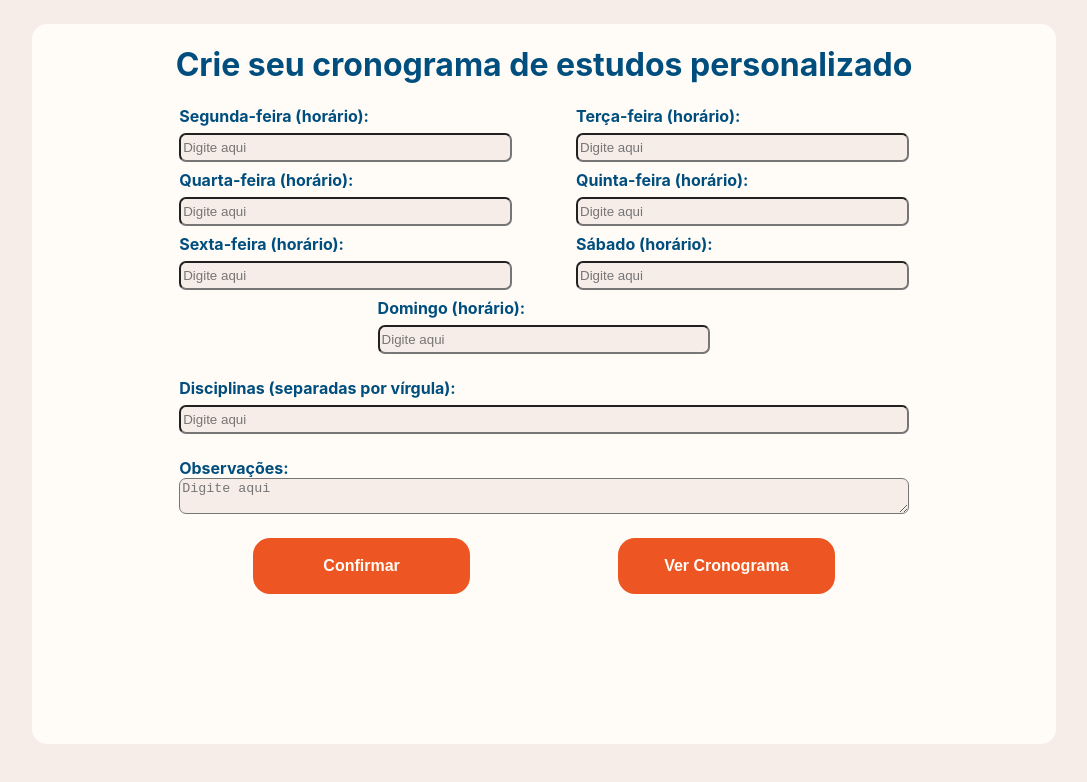
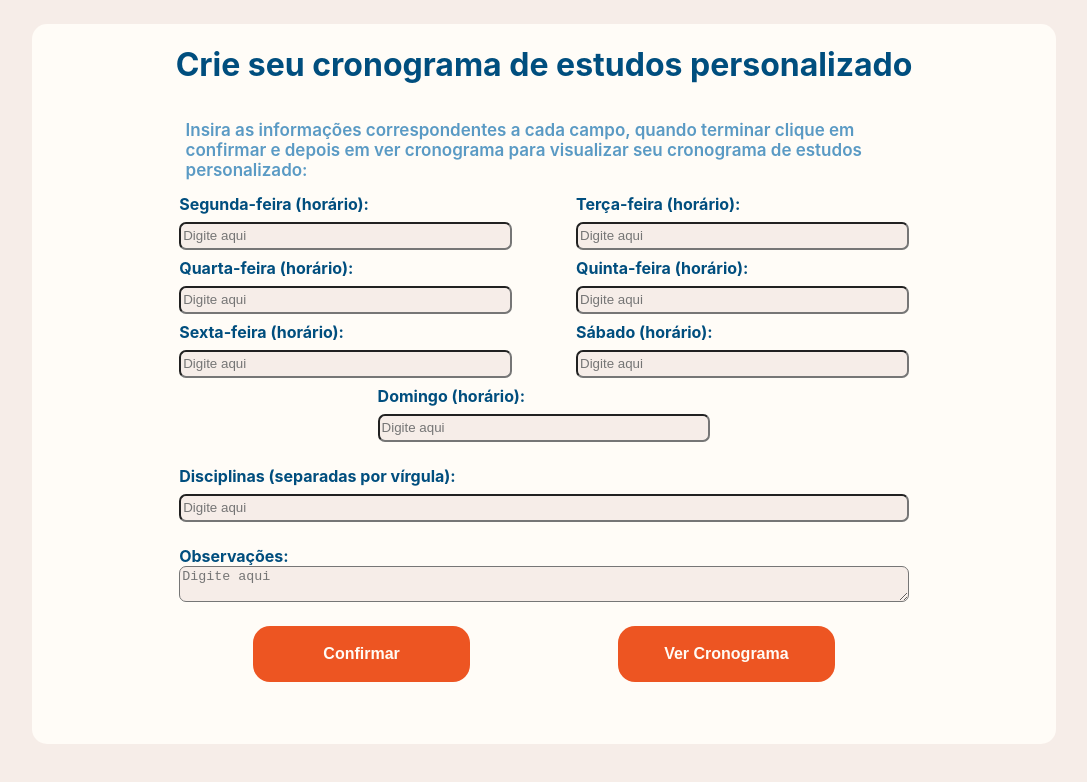
Before and after one commit to Equipe07-DS/FocusMe, a React (Create React App) app in the folder frontend/: page / in a window 1280 px wide. Shown: the top 782 px of the page, without its empty margins (96-1183 px from the left). Built offline with nearby package versions, Linux system fonts and the light colour scheme.

Commit message:
Novo subtítulo da página de fazer novo cronograma

```diff
--- a/frontend/src/Novo.js
+++ b/frontend/src/Novo.js
@@ -8,6 +8,7 @@ function Novo() {
         <h1 className='Tit'>Crie seu cronograma de estudos personalizado</h1>
       </div>
       <div className='Formulario'>
+        <h2 className='Horarios'>Insira as informações correspondentes a cada campo, quando terminar clique em confirmar e depois em ver cronograma para visualizar seu cronograma de estudos personalizado:</h2>
         <FazerFormulario />
       </div>
     </div>
```
